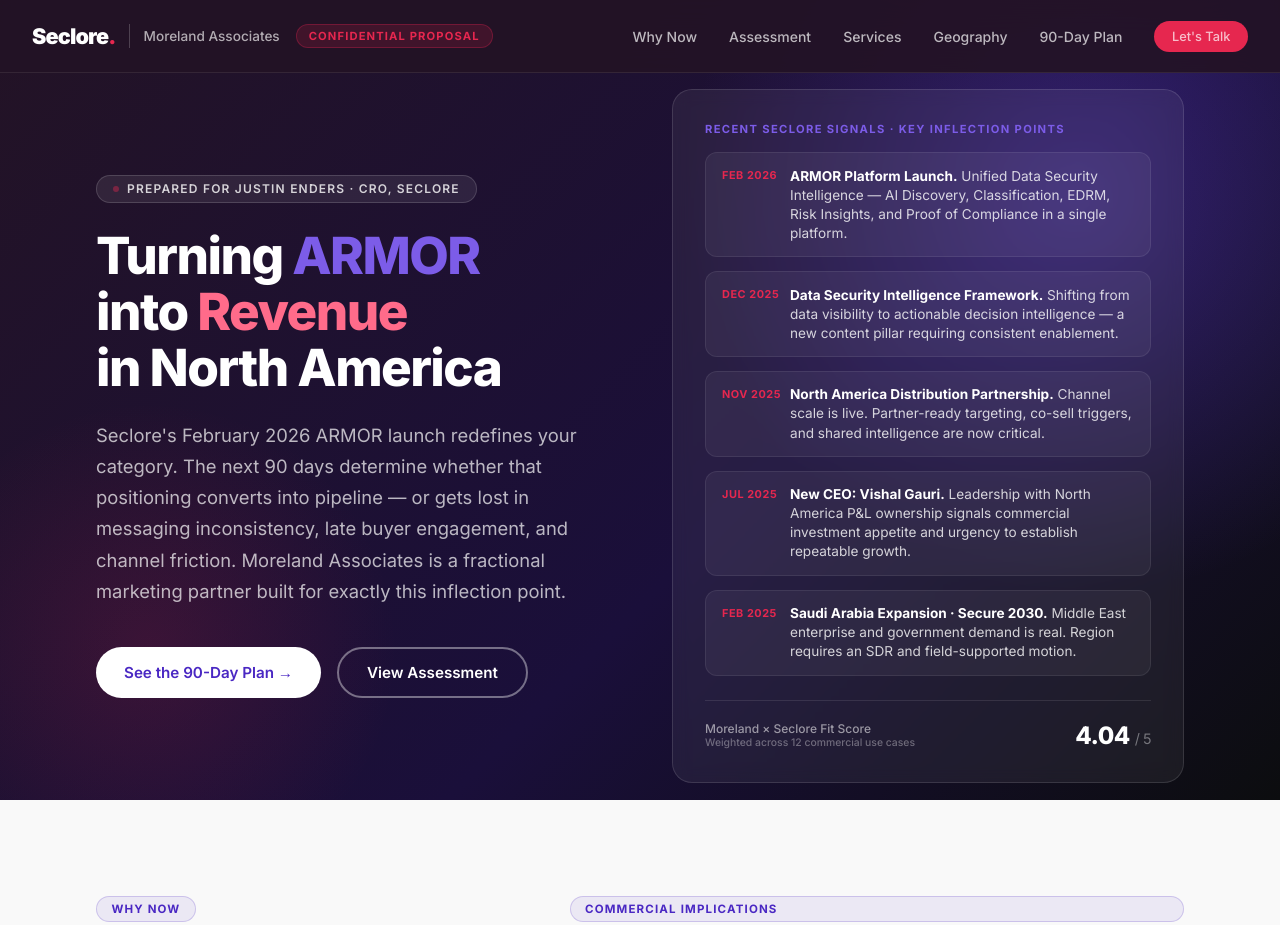
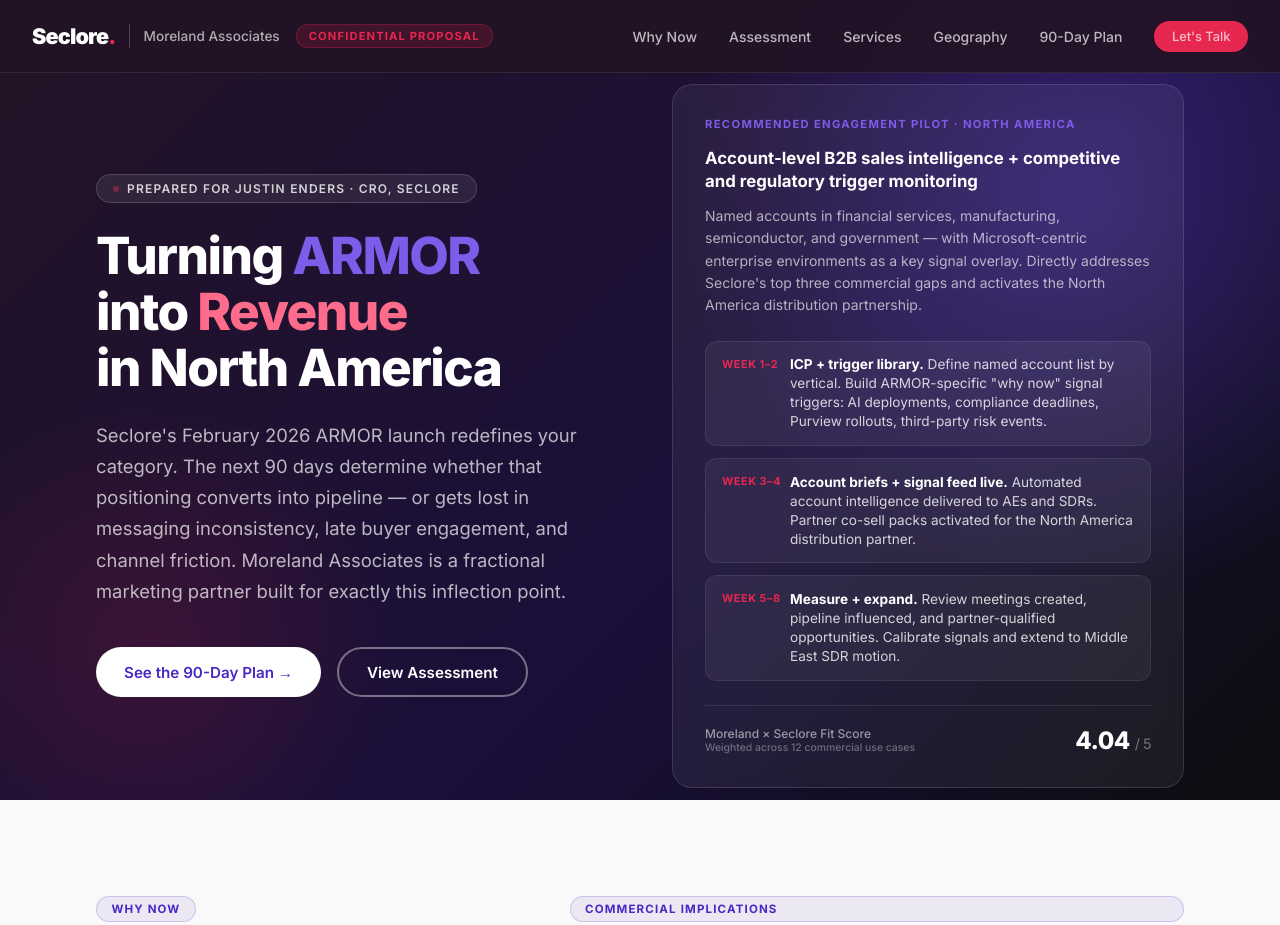
Before and after one commit to mcichon60/Seclore, a plain HTML site: page index-v2.html in a window 1280 px wide. Shown: the top 925 px of the page. Drawn offline with Linux system fonts and the light colour scheme.

Commit message:
v2 edits: replace hero signals with pilot card, remove 6sense, remove Email Encryption tag

```diff
--- a/index-v2.html
+++ b/index-v2.html
@@ -581,29 +581,28 @@
       </div>
 
       <div class="hero-card">
-        <div class="hero-card-label">Recent Seclore Signals · Key Inflection Points</div>
-        <ul class="signal-list">
-          <li class="signal-item">
-            <div class="signal-date">Feb 2026</div>
-            <div class="signal-text"><strong>ARMOR Platform Launch.</strong> Unified Data Security Intelligence — AI Discovery, Classification, EDRM, Risk Insights, and Proof of Compliance in a single platform.</div>
-          </li>
-          <li class="signal-item">
-            <div class="signal-date">Dec 2025</div>
-            <div class="signal-text"><strong>Data Security Intelligence Framework.</strong> Shifting from data visibility to actionable decision intelligence — a new content pillar requiring consistent enablement.</div>
-          </li>
-          <li class="signal-item">
-            <div class="signal-date">Nov 2025</div>
-            <div class="signal-text"><strong>North America Distribution Partnership.</strong> Channel scale is live. Partner-ready targeting, co-sell triggers, and shared intelligence are now critical.</div>
-          </li>
-          <li class="signal-item">
-            <div class="signal-date">Jul 2025</div>
-            <div class="signal-text"><strong>New CEO: Vishal Gauri.</strong> Leadership with North America P&amp;L ownership signals commercial investment appetite and urgency to establish repeatable growth.</div>
-          </li>
-          <li class="signal-item">
-            <div class="signal-date">Feb 2025</div>
-            <div class="signal-text"><strong>Saudi Arabia Expansion · Secure 2030.</strong> Middle East enterprise and government demand is real. Region requires an SDR and field-supported motion.</div>
-          </li>
-        </ul>
+        <div class="hero-card-label">Recommended Engagement Pilot · North America</div>
+
+        <div style="margin-bottom:1.5rem;">
+          <div style="font-size:1.05rem;font-weight:700;color:var(--white);line-height:1.35;margin-bottom:0.75rem;">Account-level B2B sales intelligence + competitive and regulatory trigger monitoring</div>
+          <div style="font-size:0.875rem;color:rgba(255,255,255,0.65);line-height:1.6;">Named accounts in financial services, manufacturing, semiconductor, and government — with Microsoft-centric enterprise environments as a key signal overlay. Directly addresses Seclore's top three commercial gaps and activates the North America distribution partnership.</div>
+        </div>
+
+        <div style="display:flex;flex-direction:column;gap:0.75rem;margin-bottom:1.5rem;">
+          <div class="signal-item">
+            <div class="signal-date">Week 1–2</div>
+            <div class="signal-text"><strong>ICP + trigger library.</strong> Define named account list by vertical. Build ARMOR-specific "why now" signal triggers: AI deployments, compliance deadlines, Purview rollouts, third-party risk events.</div>
+          </div>
+          <div class="signal-item">
+            <div class="signal-date">Week 3–4</div>
+            <div class="signal-text"><strong>Account briefs + signal feed live.</strong> Automated account intelligence delivered to AEs and SDRs. Partner co-sell packs activated for the North America distribution partner.</div>
+          </div>
+          <div class="signal-item">
+            <div class="signal-date">Week 5–8</div>
+            <div class="signal-text"><strong>Measure + expand.</strong> Review meetings created, pipeline influenced, and partner-qualified opportunities. Calibrate signals and extend to Middle East SDR motion.</div>
+          </div>
+        </div>
+
         <div class="hero-score-row">
           <div>
             <div class="hero-score-label">Moreland × Seclore Fit Score</div>
@@ -683,7 +682,7 @@
             <div class="impl-icon">🎯</div>
             <h4>ARMOR messaging must reach buyers before they shortlist</h4>
           </div>
-          <p>6sense data shows buyers form shortlists before speaking with vendors. ARMOR's differentiation — persistent data-centric control that travels with data across AI agents, clouds, and partners — must appear in organic search, AI answer engines, and SDR outreach before a buyer's evaluation window opens.</p>
+          <p>Signal-based intelligence shows enterprise buyers form shortlists before speaking with vendors. ARMOR's differentiation — persistent data-centric control that travels with data across AI agents, clouds, and partners — must appear in organic search, AI answer engines, and SDR outreach before a buyer's evaluation window opens.</p>
           <div class="impl-product-tags">
             <span class="product-tag">AI Discovery</span>
             <span class="product-tag">ARMOR Platform</span>
@@ -727,7 +726,6 @@
           <p>Enterprise data security buyers — CISOs, data governance leads, compliance officers, and CIOs — respond to account-specific proof, not generic ad copy. Paid channel efficacy for ARMOR requires LinkedIn ABM targeting that reflects AI readiness signals, compliance urgency, and Microsoft stack footprint.</p>
           <div class="impl-product-tags">
             <span class="product-tag">Risk Insights</span>
-            <span class="product-tag">Email Encryption</span>
             <span class="product-tag">Paid ABM</span>
             <span class="product-tag">CRM Data Hygiene</span>
           </div>
```
